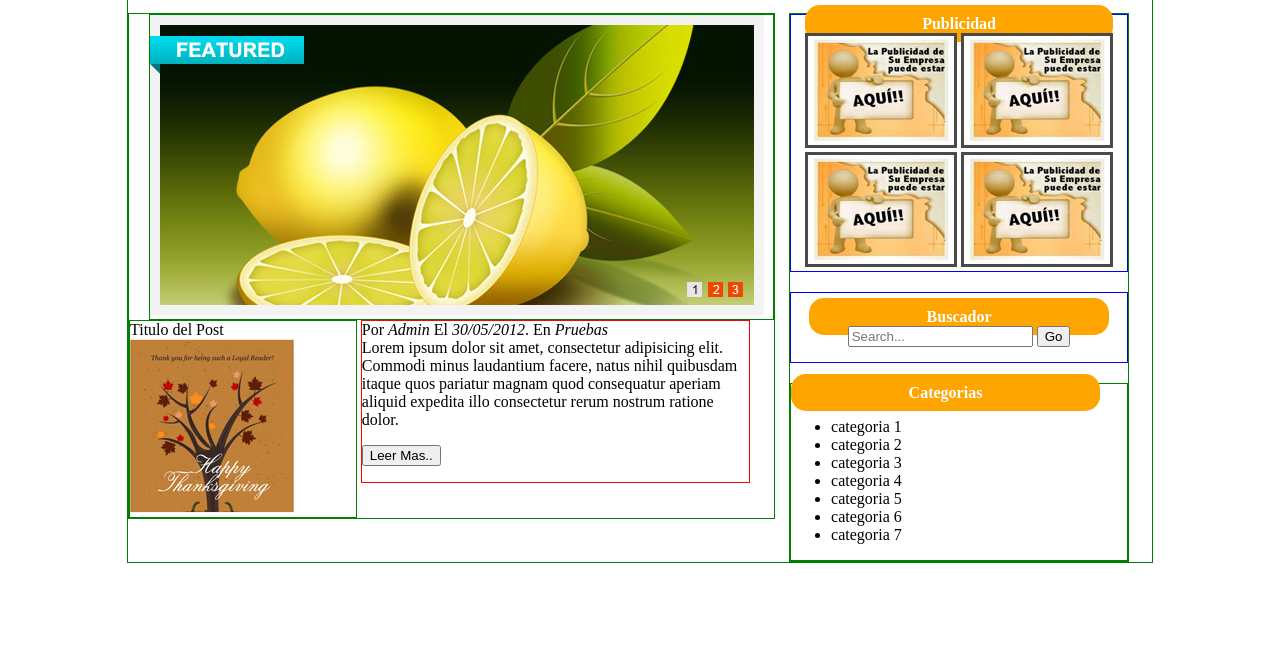
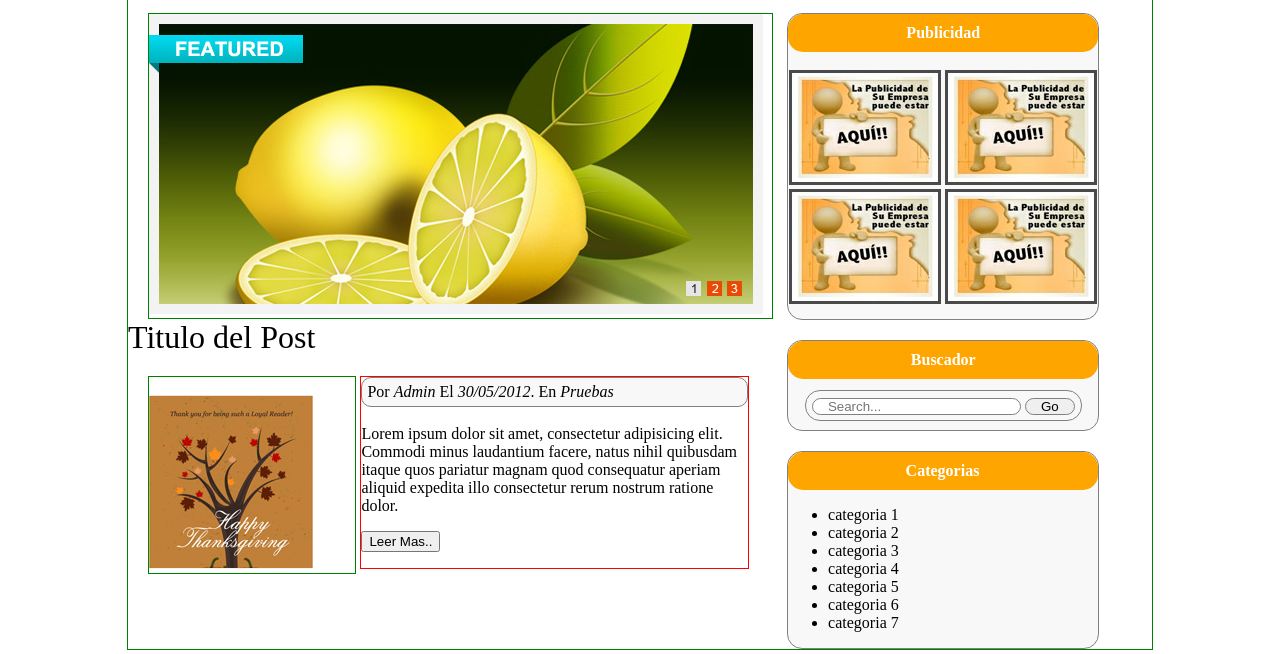
Before and after one commit to ju4nc4rlozz23/pw2171, a plain HTML site: page practica03css/index.html in a window 1280 px wide. Shown: the part 146-800 px from the top of the page. Drawn offline with Linux system fonts and the light colour scheme.

Commit message:
Practica 28 Marzo

```diff
--- a/practica03css/css/estilos.css
+++ b/practica03css/css/estilos.css
@@ -12,6 +12,7 @@ header nav ul{
 
 }
 header nav ul li{
+	color: white;
 	margin-top: 3px;
 	display: inline-block;
 	padding-right: 25px;
@@ -26,10 +27,16 @@ header nav ul li{
 	margin-left: 20px;
 }
 
+
+#art02,#art22{
+	margin-top: 20px;
+}
+
 #art02{
 	border: 1px solid green;
 	display: inline-block;
-	width: 35%;
+	margin-left: 20px;
+	width: 32%;
 }
 
 #art22{
@@ -40,48 +47,85 @@ header nav ul li{
 
 }
 
+#art03,#art04,#art05{
+	border-radius: 15px;
+	background: #F8F8F8 ;
+}
+
+
 /*publicidad*/
 #art03{
-	border: 1px solid blue;
+	border: 1px solid gray;
 	margin: 0 auto;
+	padding-bottom: 11px;
 	text-align: center;
 }
 
 /* Buscador*/
 #art04{
-	border: 1px solid blue;
+	border: 1px solid gray;
 	margin: 0 auto;
-	margin-top: 20px;
-	padding-top: 15px;
+	/*margin-top: 20px;*/
+	/*padding-top: 15px;*/
 	padding-bottom: 15px;
 	text-align: center;
+	margin-top: 20px;
+}
+
+#art04 input{
+	border-radius: 10px;
+	border: 1px solid gray;
+	padding: 0px 15px 0px 15px;
 
 }
 
 /*Categorias*/
 #art05{
-	border: 1px solid green;
+	border: 1px solid gray;
 	margin-top: 20px;
 }
 
+
 #megart1{
-	border: 1px solid green;
+	/*border: 1px solid gray;*/
 	display: inline-block;
 	width: 63%;
 }
 
 #megart2{
-	border:1px solid green;
+	/*border:1px solid gray;*/
 	display: inline-block;
 	margin-left:10px;
 	vertical-align: top;
-	width: 33%;
+	width: 30.5%;
 }
 
+.BuscadorMargen{
+	border-radius: 15px;
+	border: 1px solid gray;
+	padding: 6px;
+
+}
 .Encabezados{
-	padding: 10px 117.5px 10px 117.5px;
 	background: orange;
+	border-radius: 15px;
 	color: white;
-	border-radius: 15px;
 	font-weight: bold;
+	padding: 10px 117.5px;
+	display: block;
 }
+
+.Fecha{
+
+	background: #F8F8F8;
+	border-radius: 10px;
+	border: 1px solid gray;
+	display: block;
+	padding: 5px 0px 5px 0px;
+	padding-left: 5px;
+
+}
+
+.Titulo{
+	font-size: 2em;
+}
--- a/practica03css/index.html
+++ b/practica03css/index.html
@@ -33,15 +33,17 @@
 					<img src="img/slider.jpg" alt="">
 				</article>
 
+				<span class='Titulo'>Titulo del Post</span>
+				<br>
 				<article id='art02'>
-					<span>Titulo del Post</span>
+
 					<br>
 					<img src="img/img-post.jpg" alt="">
 					<br>
 				</article>
 
 				<article id='art22'>
-					<span>Por <i>Admin</i> El <i>30/05/2012</i>. En <i>Pruebas</i></span>
+					<span class='Fecha'>Por <i>Admin</i> El <i>30/05/2012</i>. En <i>Pruebas</i></span>
 					<br>
 					Lorem ipsum dolor sit amet, consectetur adipisicing elit. Commodi minus laudantium facere, natus nihil quibusdam itaque quos pariatur magnam quod consequatur aperiam aliquid expedita illo consectetur rerum nostrum ratione dolor.
 					<p>
@@ -63,9 +65,11 @@
 				<article id='art04'>
 					<span class='Encabezados'>Buscador</span>
 					<br>
-					<span>
-						<input type="search" placeholder="Search...">
-						<input type="button" value="Go">
+					<span class='BuscadorMargen'>
+						<span class='Buscador'>
+							<input type="search" placeholder="Search...">
+							<input type="button" value="Go">
+						</span>
 					</span>
 				</article>
 
```
